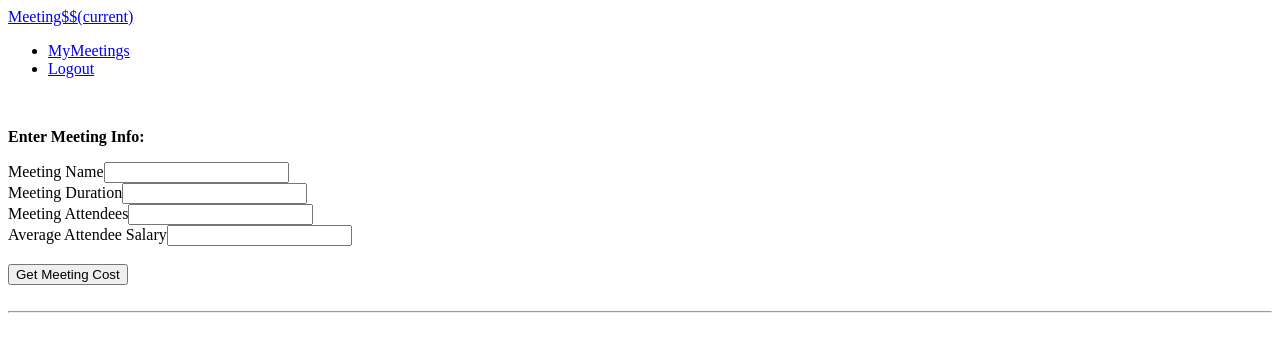
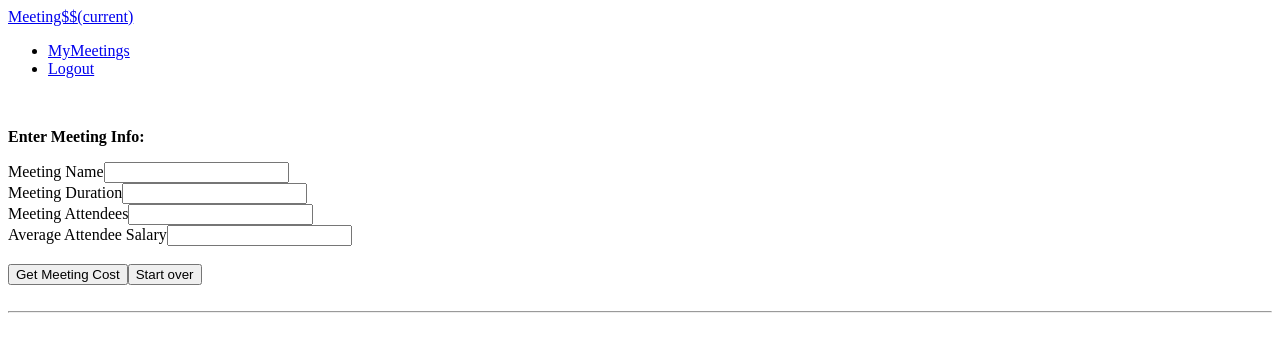
Before and after one commit to jaffrepaul/hrnyc10-solo-meeting_calculator, a React (Create React App) app in the folder client/: page / in a window 1280 px wide. Shown: the top 352 px of the page. Built offline with nearby package versions, Linux system fonts and the light colour scheme; the HTML template or start-up script is replaced by a standard one.

Commit message:
add clear form func

```diff
--- a/client/src/MeetingForm.jsx
+++ b/client/src/MeetingForm.jsx
@@ -20,27 +20,28 @@ class MeetingForm extends React.Component {
     this.handleSalary = this.handleSalary.bind(this);
     this.handleClick = this.handleClick.bind(this);
     this.handleSubmit = this.handleSubmit.bind(this);
+    this.handleClearForm = this.handleClearForm.bind(this);
   }
 
 	handleClick(e) {
+  /* calculation:
+  260 working days (minus weekends, etc)
+  sal/260 = paid per day / 8hr = cost per person per hour / 60 cost per person per minute
+  e.g per person...100,000/260 = 384 / 8 / 60 = 0.80128205128 */
+
     e.preventDefault();
     let name = this.state.meetingName;
     let duration = this.state.meetingDuration;
     let attendees = this.state.meetingAttendees;
     let salary = this.state.attendeeSalary;
     let totalPerPerson = salary / 260 / 8 / 60 * 100;
-
     let total = Math.floor(totalPerPerson * attendees);
 
     this.setState({
       meetingTotal: total
     });
+
 	}
-
-  // calculation:
-  // 260 working days (minus weekends, etc)
-  // sal/260 = paid per day / 8hr = cost per person per hour / 60 cost per person per minute
-  // e.g per person...100,000/260 = 384 / 8 / 60 = 0.80128205128
 
   handleSubmit(e) {
   console.log('hello from submit button');
@@ -75,6 +76,17 @@ class MeetingForm extends React.Component {
 		this.setState({attendeeSalary: e.target.value});
 	}
 
+  handleClearForm(e) {
+    e.preventDefault();
+    this.setState({
+      meetingName: '',
+      meetingDuration: '',
+      meetingAttendees: '',
+      attendeeSalary: '',
+      meetingTotal: ''
+    });
+  }
+
   render() {
     return (
       <div>
@@ -99,13 +111,14 @@ class MeetingForm extends React.Component {
             </div><br />
            <div className="button">
               <button onClick={this.handleClick} className="btn btn-primary" type="submit">Get Meeting Cost</button>
+              <button onClick={this.handleClearForm} className="btn btn-sm btn-link" type="submit">Start over</button>
            </div>
            <br />
         </form>
 
         <hr/>
 
-        {this.state.meetingTotal ? <MeetingResults data={this.state} /> : <div></div>}
+        {this.state.meetingTotal ? <MeetingResults meetings={this.state} /> : <div></div>}
 
       </div>
     );
--- a/client/src/MeetingResults.jsx
+++ b/client/src/MeetingResults.jsx
@@ -10,8 +10,8 @@ class MeetingResults extends React.Component {
   render() {
     return (
       <div>
-        <div><p>My Meeting Cost:</p><h3>{this.props.data.meetingName}</h3>
-        <span>${this.props.data.meetingTotal}</span><br />
+        <div><p>My Meeting Cost:</p><h3>{this.props.meetings.meetingName}</h3>
+        ${this.props.meetings.meetingTotal}<br />
         <button className="btn btn-sm btn-default" type="submit">Save MyMeeting</button></div>
       </div>
     );
--- a/client/src/MyMeetingsEntry.jsx
+++ b/client/src/MyMeetingsEntry.jsx
@@ -11,12 +11,9 @@ class MyMeetingsEntry extends React.Component {
   render() {
     console.log(this.props);
     return (
-      // <li>
-      //   {this.props.meeting.meetingName} - {this.props.meeting.meetingDuration} - {this.props.meeting.meetingAttendees} - {this.props.meeting.meetingSalary}
-      // </li>
-
-      <div className="row">
-        <div className="col-md-4">{this.props.meeting.meetingName} - {this.props.meeting.meetingDuration} - {this.props.meeting.meetingAttendees} - {this.props.meeting.meetingSalary}</div>
+      <div>
+        <div>{this.props.meeting.meetingName} - {this.props.meeting.meetingDuration} - {this.props.meeting.meetingAttendees} - {this.props.meeting.meetingSalary}
+        </div>
       </div>
     );
   }
```
Also changed, not shown: 1 other file (tests, documents, lock files or other folders).
